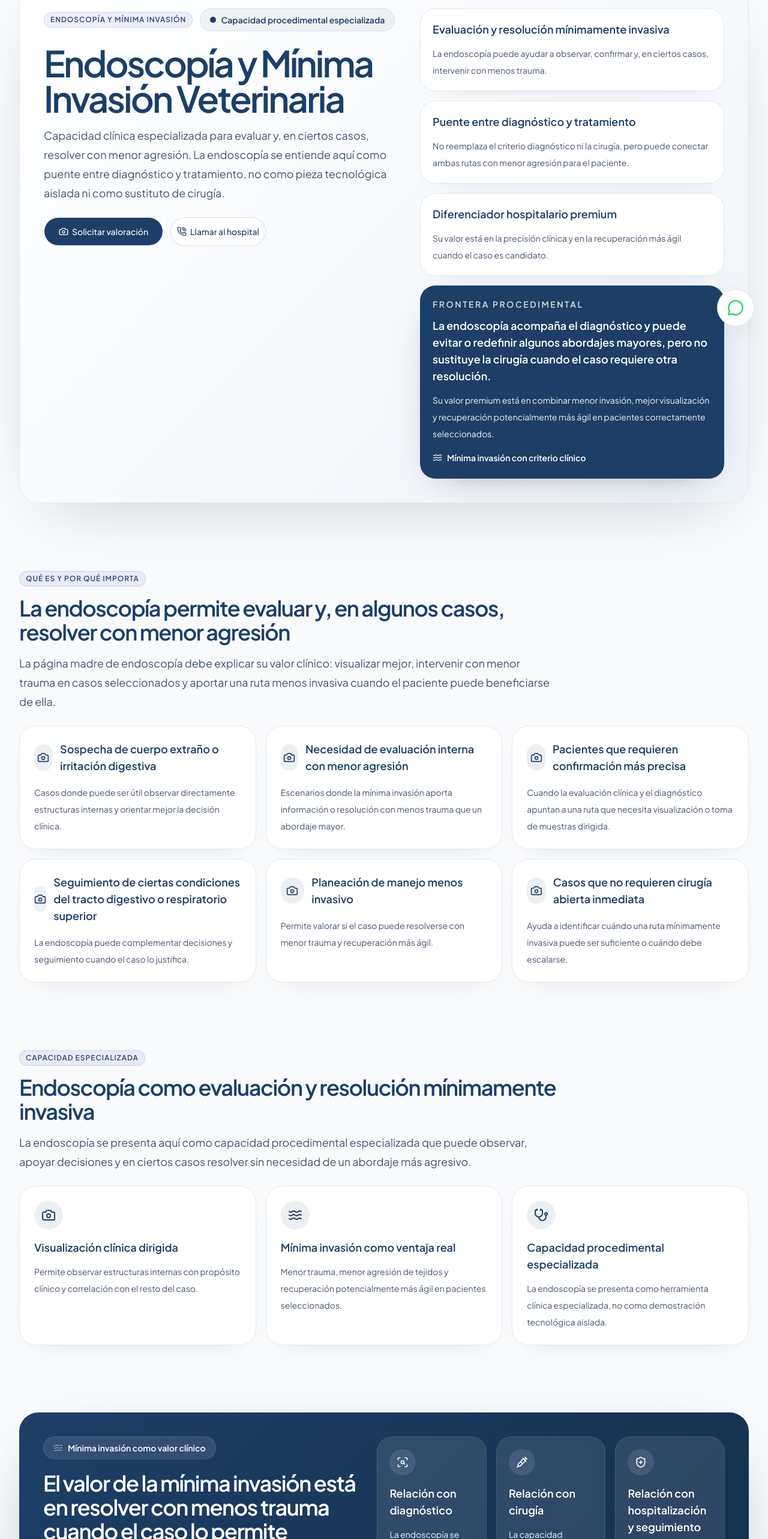
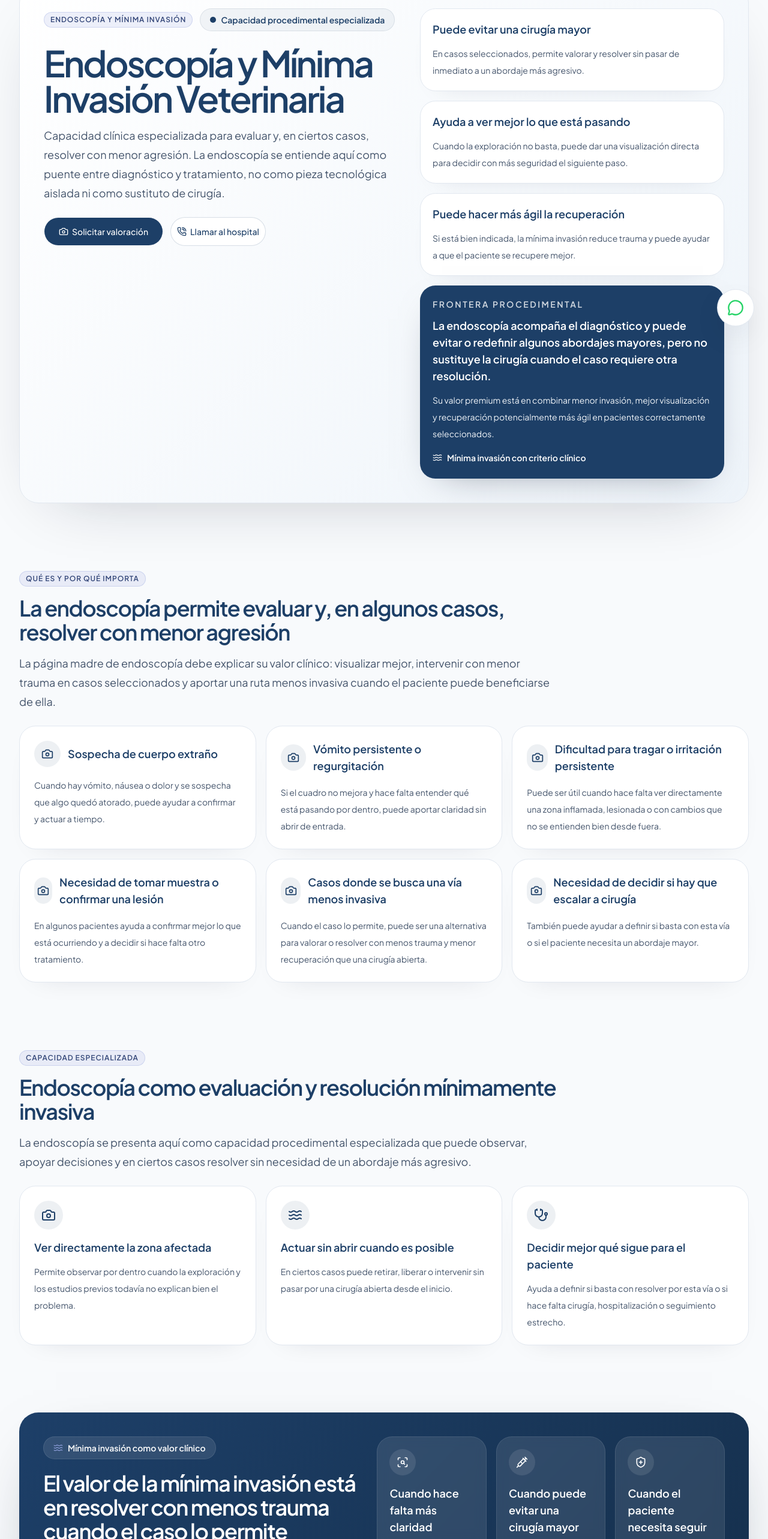
Before and after one commit to ray-calvo/NewWebNuskeTech, a Next.js app: page /endoscopia in a window 1280 px wide. Shown: the part 233-2799 px from the top of the page at 60% size. Built offline with nearby package versions, Linux system fonts and the light colour scheme.

Commit message:
refactor: rewrite endoscopy narrative dataset for client clarity

```diff
--- a/src/features/marketing/components/endoscopia/data.ts
+++ b/src/features/marketing/components/endoscopia/data.ts
@@ -41,135 +41,135 @@ export const endoscopyPhoneHref = "tel:+524433246136";
 
 export const endoscopyHeroHighlights: readonly EndoscopyHighlight[] = [
   {
-    title: "Evaluación y resolución mínimamente invasiva",
+    title: "Puede evitar una cirugía mayor",
     description:
-      "La endoscopía puede ayudar a observar, confirmar y, en ciertos casos, intervenir con menos trauma.",
+      "En casos seleccionados, permite valorar y resolver sin pasar de inmediato a un abordaje más agresivo.",
   },
   {
-    title: "Puente entre diagnóstico y tratamiento",
+    title: "Ayuda a ver mejor lo que está pasando",
     description:
-      "No reemplaza el criterio diagnóstico ni la cirugía, pero puede conectar ambas rutas con menor agresión para el paciente.",
+      "Cuando la exploración no basta, puede dar una visualización directa para decidir con más seguridad el siguiente paso.",
   },
   {
-    title: "Diferenciador hospitalario premium",
+    title: "Puede hacer más ágil la recuperación",
     description:
-      "Su valor está en la precisión clínica y en la recuperación más ágil cuando el caso es candidato.",
+      "Si está bien indicada, la mínima invasión reduce trauma y puede ayudar a que el paciente se recupere mejor.",
   },
 ] as const;
 
 export const endoscopyUseCases: readonly EndoscopySignal[] = [
   {
-    title: "Sospecha de cuerpo extraño o irritación digestiva",
+    title: "Sospecha de cuerpo extraño",
     description:
-      "Casos donde puede ser útil observar directamente estructuras internas y orientar mejor la decisión clínica.",
+      "Cuando hay vómito, náusea o dolor y se sospecha que algo quedó atorado, puede ayudar a confirmar y actuar a tiempo.",
   },
   {
-    title: "Necesidad de evaluación interna con menor agresión",
+    title: "Vómito persistente o regurgitación",
     description:
-      "Escenarios donde la mínima invasión aporta información o resolución con menos trauma que un abordaje mayor.",
+      "Si el cuadro no mejora y hace falta entender qué está pasando por dentro, puede aportar claridad sin abrir de entrada.",
   },
   {
-    title: "Pacientes que requieren confirmación más precisa",
+    title: "Dificultad para tragar o irritación persistente",
     description:
-      "Cuando la evaluación clínica y el diagnóstico apuntan a una ruta que necesita visualización o toma de muestras dirigida.",
+      "Puede ser útil cuando hace falta ver directamente una zona inflamada, lesionada o con cambios que no se entienden bien desde fuera.",
   },
   {
-    title: "Seguimiento de ciertas condiciones del tracto digestivo o respiratorio superior",
+    title: "Necesidad de tomar muestra o confirmar una lesión",
     description:
-      "La endoscopía puede complementar decisiones y seguimiento cuando el caso lo justifica.",
+      "En algunos pacientes ayuda a confirmar mejor lo que está ocurriendo y a decidir si hace falta otro tratamiento.",
   },
   {
-    title: "Planeación de manejo menos invasivo",
+    title: "Casos donde se busca una vía menos invasiva",
     description:
-      "Permite valorar si el caso puede resolverse con menor trauma y recuperación más ágil.",
+      "Cuando el caso lo permite, puede ser una alternativa para valorar o resolver con menos trauma y menor recuperación que una cirugía abierta.",
   },
   {
-    title: "Casos que no requieren cirugía abierta inmediata",
+    title: "Necesidad de decidir si hay que escalar a cirugía",
     description:
-      "Ayuda a identificar cuándo una ruta mínimamente invasiva puede ser suficiente o cuándo debe escalarse.",
+      "También puede ayudar a definir si basta con esta vía o si el paciente necesita un abordaje mayor.",
   },
 ] as const;
 
 export const endoscopyCapabilities: readonly EndoscopyCapability[] = [
   {
-    title: "Visualización clínica dirigida",
+    title: "Ver directamente la zona afectada",
     description:
-      "Permite observar estructuras internas con propósito clínico y correlación con el resto del caso.",
+      "Permite observar por dentro cuando la exploración y los estudios previos todavía no explican bien el problema.",
     icon: Camera,
   },
   {
-    title: "Mínima invasión como ventaja real",
+    title: "Actuar sin abrir cuando es posible",
     description:
-      "Menor trauma, menor agresión de tejidos y recuperación potencialmente más ágil en pacientes seleccionados.",
+      "En ciertos casos puede retirar, liberar o intervenir sin pasar por una cirugía abierta desde el inicio.",
     icon: Waves,
   },
   {
-    title: "Capacidad procedimental especializada",
+    title: "Decidir mejor qué sigue para el paciente",
     description:
-      "La endoscopía se presenta como herramienta clínica especializada, no como demostración tecnológica aislada.",
+      "Ayuda a definir si basta con resolver por esta vía o si hace falta cirugía, hospitalización o seguimiento estrecho.",
     icon: Stethoscope,
   },
 ] as const;
 
 export const endoscopySupport: readonly EndoscopySupportCard[] = [
   {
-    title: "Relación con diagnóstico",
+    title: "Cuando hace falta más claridad",
     description:
-      "La endoscopía se apoya en el diagnóstico hospitalario y lo complementa cuando hace falta más precisión o visualización directa.",
+      "A veces los estudios orientan el caso, pero todavía hace falta ver directamente para decidir mejor.",
     icon: ScanSearch,
     items: [
-      "Acompaña la lectura diagnóstica del caso",
-      "No reemplaza imagenología ni laboratorio",
-      "Ayuda a precisar rutas de manejo posteriores",
+      "Puede confirmar mejor lo que está ocurriendo",
+      "No sustituye imagenología ni laboratorio",
+      "Ayuda a decidir el siguiente paso con menos duda",
     ],
   },
   {
-    title: "Relación con cirugía",
+    title: "Cuando puede evitar una cirugía mayor",
     description:
-      "La capacidad endoscópica no anula la cirugía. En algunos casos la evita, en otros ayuda a definirla y en otros funciona como paso intermedio.",
+      "En casos seleccionados, permite resolver por una vía menos agresiva o saber con más claridad si realmente hace falta abrir.",
     icon: Syringe,
     items: [
-      "Puede evitar procedimientos mayores en casos seleccionados",
+      "Puede evitar abrir cuando no es necesario",
       "Puede orientar mejor una decisión quirúrgica",
-      "Mantiene la frontera clara entre soporte y resolución quirúrgica",
+      "También muestra cuándo ya no conviene esperar",
     ],
   },
   {
-    title: "Relación con hospitalización y seguimiento",
+    title: "Cuando el paciente necesita seguir vigilado",
     description:
-      "Después del procedimiento puede seguir siendo necesario monitoreo, reevaluación o soporte hospitalario según la condición del paciente.",
+      "Después del procedimiento, algunos pacientes necesitan observación, reevaluación o soporte antes de regresar a casa.",
     icon: ShieldPlus,
     items: [
       "Recuperación más ágil cuando el caso responde bien",
-      "Observación y reevaluación si la condición lo requiere",
-      "Continuidad clínica dentro del mismo entorno hospitalario",
+      "Observación si todavía hay riesgo o dolor",
+      "Seguimiento cercano si la evolución lo necesita",
     ],
   },
 ] as const;
 
 export const endoscopyDifferentiators: readonly EndoscopyCapability[] = [
   {
-    title: "No todo caso necesita cirugía abierta",
+    title: "Puede evitar abrir cuando no hace falta",
     description:
-      "Cuando el caso lo permite, la endoscopía puede evitar un abordaje mayor y reducir el impacto del procedimiento.",
+      "Cuando el caso lo permite, ayuda a confirmar o resolver sin pasar de inmediato a una cirugía abierta.",
     icon: SearchCheck,
   },
   {
-    title: "Permite ver y actuar en la misma ruta",
+    title: "Permite actuar antes de que el caso escale",
     description:
-      "En ciertos pacientes, ayuda a confirmar el problema y resolverlo sin separar por completo evaluación y tratamiento.",
+      "Si el problema se reconoce a tiempo, puede permitir una intervención más simple antes de que el paciente se complique.",
     icon: Activity,
   },
   {
-    title: "Reduce trauma cuando el caso es candidato",
+    title: "Puede acortar la recuperación",
     description:
-      "La mínima invasión importa porque puede disminuir agresión de tejidos y hacer más ágil la recuperación.",
+      "Si está bien indicada, la mínima invasión reduce trauma y puede hacer más corta la recuperación.",
     icon: ArrowUpRight,
   },
   {
-    title: "Ayuda a decidir si hay que escalar",
+    title: "Hace más precisa la decisión terapéutica",
     description:
-      "También permite reconocer cuándo no es suficiente y cuándo el paciente necesita cirugía u otro soporte hospitalario.",
+      "Ayuda a decidir con más claridad si basta con resolver por esta vía o si el caso necesita cirugía u otro soporte.",
     icon: HeartPulse,
   },
 ] as const;
```
Also changed, not shown: 1 other file (tests, documents, lock files or other folders).
